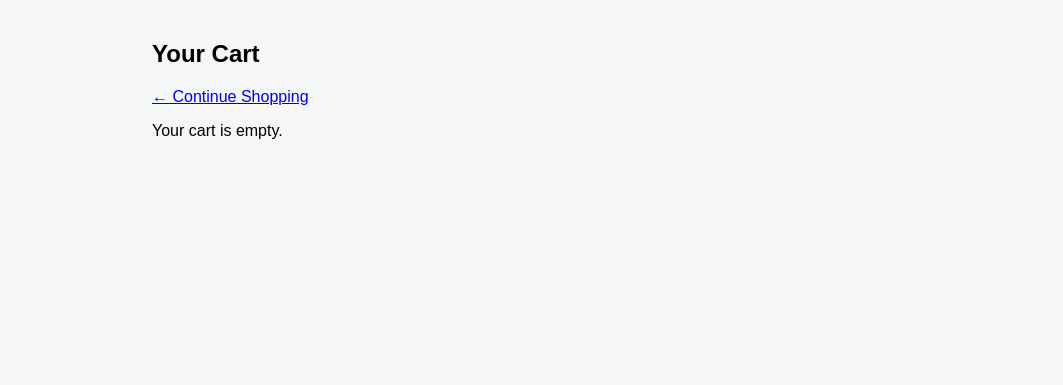
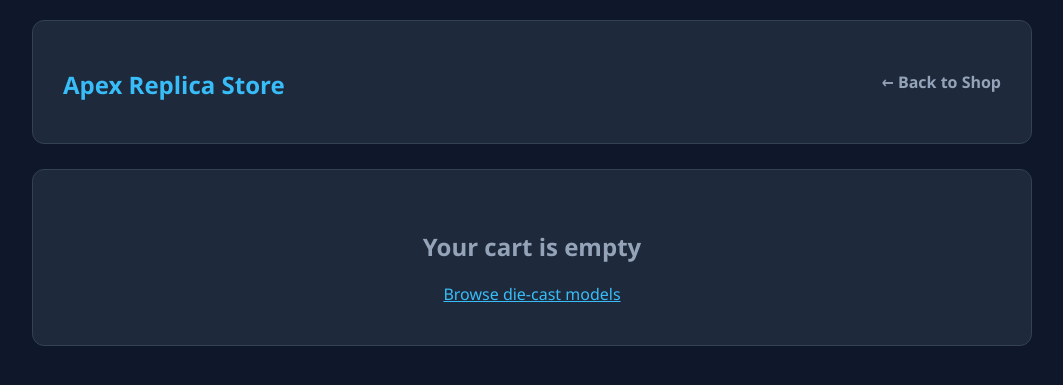
Before and after one commit to bibekgiri4208/model_store, a PHP site: page /cart.php in a window 1280 px wide. Shown: the top 385 px of the page, without its empty margins (108-1171 px from the left). Run offline with PHP 8.4, Linux system fonts and the light colour scheme.

Commit message:
Refactor cart functionality for improved handling of add, update, and remove actions, enhancing user experience and code readability.

```diff
--- a/cart.php
+++ b/cart.php
@@ -2,80 +2,141 @@
 session_start();
 require_once 'config/db.php';
 
-if (!isset($_SESSION['cart'])) { $_SESSION['cart'] = []; }
-
-if ($_SERVER['REQUEST_METHOD'] === 'POST' && isset($_POST['add_to_cart'])) {
-    $p_id = (int)$_POST['product_id'];
-    $qty  = (int)($_POST['quantity'] ?? 1);
-    $_SESSION['cart'][$p_id] = ($_SESSION['cart'][$p_id] ?? 0) + $qty;
-    header("Location: cart.php"); exit;
+if (!isset($_SESSION['cart'])) {
+    $_SESSION['cart'] = [];
 }
 
-if ($_SERVER['REQUEST_METHOD'] === 'POST' && isset($_POST['update_cart'])) {
-    foreach ($_POST['quantities'] as $p_id => $qty) {
-        $qty = (int)$qty;
-        if ($qty <= 0) { unset($_SESSION['cart'][$p_id]); }
-        else { $_SESSION['cart'][$p_id] = $qty; }
+// Handle Add/Update/Remove actions
+if ($_SERVER['REQUEST_METHOD'] === 'POST') {
+    $action = $_POST['action'] ?? '';
+    $product_id = (int)($_POST['product_id'] ?? 0);
+
+    if ($action === 'add') {
+        $qty = (int)($_POST['quantity'] ?? 1);
+        $_SESSION['cart'][$product_id] = ($_SESSION['cart'][$product_id] ?? 0) + $qty;
+    } elseif ($action === 'update') {
+        $qty = (int)($_POST['quantity'] ?? 1);
+        if ($qty > 0) $_SESSION['cart'][$product_id] = $qty;
+        else unset($_SESSION['cart'][$product_id]);
+    } elseif ($action === 'remove') {
+        unset($_SESSION['cart'][$product_id]);
     }
-    header("Location: cart.php"); exit;
+    header('Location: cart.php');
+    exit;
 }
 
-$cartProducts = [];
-$totalPrice = 0;
+$cart_items = [];
+$total_amount = 0;
 
 if (!empty($_SESSION['cart'])) {
-    $placeholders = implode(',', array_fill(0, count($_SESSION['cart']), '?'));
-    $stmt = $pdo->prepare("SELECT * FROM products WHERE id IN ($placeholders)");
-    $stmt->execute(array_keys($_SESSION['cart']));
-    $cartProducts = $stmt->fetchAll();
+    $ids = array_keys($_SESSION['cart']);
+    $in_clause = implode(',', array_fill(0, count($ids), '?'));
+    $stmt = $pdo->prepare("SELECT * FROM products WHERE id IN ($in_clause)");
+    $stmt->execute($ids);
+    $products = $stmt->fetchAll();
+
+    foreach ($products as $p) {
+        $qty = $_SESSION['cart'][$p['id']];
+        $subtotal = $p['price'] * $qty;
+        $total_amount += $subtotal;
+        $cart_items[] = [
+            'product' => $p,
+            'quantity' => $qty,
+            'subtotal' => $subtotal
+        ];
+    }
 }
 ?>
 <!DOCTYPE html>
 <html lang="en">
 <head>
     <meta charset="UTF-8">
-    <title>Shopping Cart</title>
+    <meta name="viewport" content="width=device-width, initial-scale=1.0">
+    <title>Your Cart - Apex Replica Store</title>
     <style>
-        * { box-sizing: border-box; font-family: Arial, sans-serif; }
-        body { padding: 20px; background: #f4f6f8; max-width: 800px; margin: auto; }
-        table { width: 100%; border-collapse: collapse; background: white; margin-top: 20px; }
-        th, td { padding: 12px; border-bottom: 1px solid #ddd; text-align: left; }
-        .btn { padding: 8px 15px; border-radius: 4px; text-decoration: none; font-weight: bold; color: white; border: none; cursor: pointer; }
-        .btn-update { background: #0284c7; }
-        .btn-checkout { background: #16a34a; }
+        * { box-sizing: border-box; font-family: 'Segoe UI', Tahoma, Geneva, Verdana, sans-serif; }
+        body { background: #0f172a; color: #f8fafc; margin: 0; padding: 20px; min-height: 100vh; }
+        .container { max-width: 1000px; margin: auto; }
+        header { display: flex; justify-content: space-between; align-items: center; background: #1e293b; padding: 18px 30px; border-radius: 12px; border: 1px solid #334155; margin-bottom: 25px; }
+        header h1 a { color: #38bdf8; text-decoration: none; font-size: 24px; font-weight: bold; }
+        header nav a { color: #94a3b8; text-decoration: none; font-weight: 600; margin-left: 20px; }
+
+        .cart-table-card { background: #1e293b; border-radius: 12px; border: 1px solid #334155; overflow: hidden; margin-bottom: 25px; }
+        table { width: 100%; border-collapse: collapse; text-align: left; }
+        th { background: #0f172a; padding: 16px; color: #94a3b8; border-bottom: 1px solid #334155; font-size: 14px; }
+        td { padding: 16px; border-bottom: 1px solid #334155; }
+
+        .qty-input { width: 60px; background: #0f172a; border: 1px solid #334155; color: #fff; padding: 6px; border-radius: 6px; text-align: center; }
+        .update-btn { background: #334155; color: #fff; border: none; padding: 6px 12px; border-radius: 6px; cursor: pointer; }
+        .remove-btn { background: #ef4444; color: #fff; border: none; padding: 6px 12px; border-radius: 6px; cursor: pointer; }
+
+        .cart-summary { background: #1e293b; padding: 25px; border-radius: 12px; border: 1px solid #334155; display: flex; justify-content: space-between; align-items: center; }
+        .total-price { font-size: 24px; font-weight: bold; color: #4ade80; }
+        .checkout-btn { background: #4ade80; color: #0f172a; padding: 12px 28px; border-radius: 8px; font-weight: bold; text-decoration: none; }
+        .empty-msg { text-align: center; padding: 40px; color: #94a3b8; }
     </style>
 </head>
 <body>
-<h2>Your Cart</h2>
-<p><a href="index.php">← Continue Shopping</a></p>
+<div class="container">
+    <header>
+        <h1><a href="index.php">Apex Replica Store</a></h1>
+        <nav><a href="index.php">← Back to Shop</a></nav>
+    </header>
 
-<?php if (empty($cartProducts)): ?>
-    <p>Your cart is empty.</p>
+    <div class="cart-table-card">
+        <?php if (empty($cart_items)): ?>
+            <div class="empty-msg">
+                <h2>Your cart is empty</h2>
+                <a href="index.php" style="color:#38bdf8;">Browse die-cast models</a>
+            </div>
         <?php else: ?>
-    <form action="cart.php" method="POST">
             <table>
                 <thead>
-                <tr><th>Product</th><th>Price</th><th>Qty</th><th>Subtotal</th></tr>
+                    <tr>
+                        <th>Product</th>
+                        <th>Price</th>
+                        <th>Quantity</th>
+                        <th>Subtotal</th>
+                        <th>Action</th>
+                    </tr>
                 </thead>
                 <tbody>
-                <?php foreach ($cartProducts as $p):
-                    $qty = $_SESSION['cart'][$p['id']];
-                    $subtotal = $p['price'] * $qty;
-                    $totalPrice += $subtotal;
-                ?>
+                    <?php foreach ($cart_items as $item): ?>
                         <tr>
-                    <td><?= htmlspecialchars($p['title']) ?></td>
-                    <td>$<?= number_format($p['price'], 2) ?></td>
-                    <td><input type="number" name="quantities[<?= $p['id'] ?>]" value="<?= $qty ?>" style="width:50px;"></td>
-                    <td>$<?= number_format($subtotal, 2) ?></td>
+                            <td><strong><?= htmlspecialchars($item['product']['title']) ?></strong></td>
+                            <td>$<?= number_format($item['product']['price'], 2) ?></td>
+                            <td>
+                                <form action="cart.php" method="POST" style="display:inline-flex; gap:6px;">
+                                    <input type="hidden" name="action" value="update">
+                                    <input type="hidden" name="product_id" value="<?= $item['product']['id'] ?>">
+                                    <input type="number" name="quantity" value="<?= $item['quantity'] ?>" min="1" class="qty-input">
+                                    <button type="submit" class="update-btn">Save</button>
+                                </form>
+                            </td>
+                            <td>$<?= number_format($item['subtotal'], 2) ?></td>
+                            <td>
+                                <form action="cart.php" method="POST">
+                                    <input type="hidden" name="action" value="remove">
+                                    <input type="hidden" name="product_id" value="<?= $item['product']['id'] ?>">
+                                    <button type="submit" class="remove-btn">Remove</button>
+                                </form>
+                            </td>
                         </tr>
                     <?php endforeach; ?>
                 </tbody>
             </table>
-        <h3>Total: $<?= number_format($totalPrice, 2) ?></h3>
-        <button type="submit" name="update_cart" class="btn btn-update">Update Quantities</button>
-        <a href="checkout.php" class="btn btn-checkout">Proceed to Checkout →</a>
-    </form>
         <?php endif; ?>
+    </div>
+
+    <?php if (!empty($cart_items)): ?>
+        <div class="cart-summary">
+            <div>
+                <span style="color:#94a3b8;">Total Amount:</span>
+                <div class="total-price">$<?= number_format($total_amount, 2) ?></div>
+            </div>
+            <a href="checkout.php" class="checkout-btn">Proceed to Checkout →</a>
+        </div>
+    <?php endif; ?>
+</div>
 </body>
 </html>
```
Lines whose indentation alone changed are shown as unchanged.
